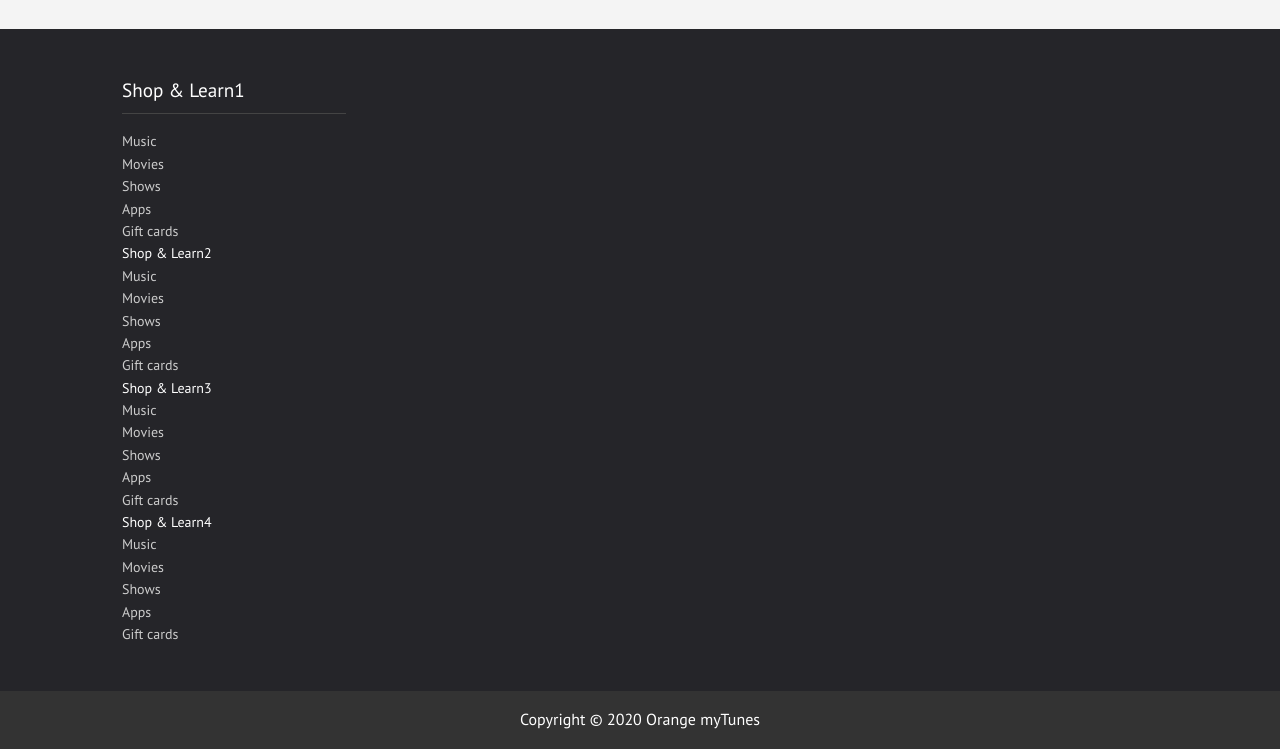
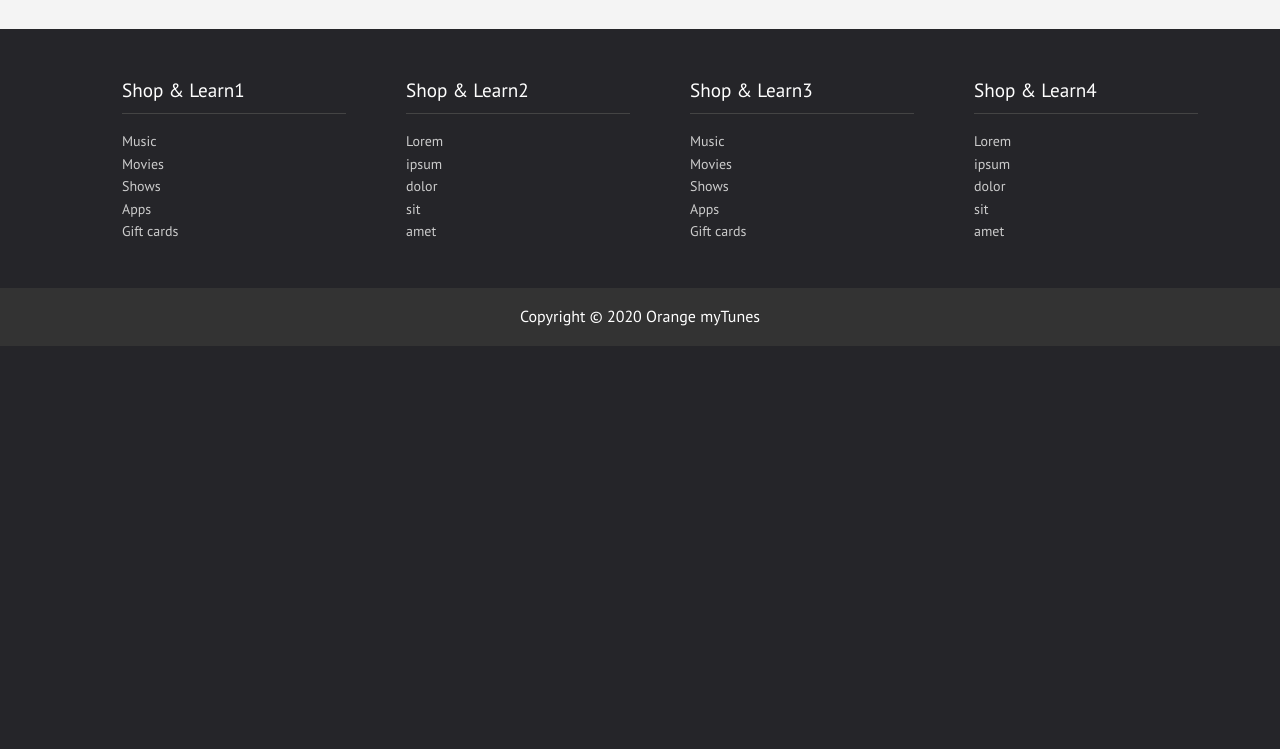
Before and after one commit to dedeogluhu/js-practice, a plain HTML site: page web-page-demo/src/index.html in a window 1280 px wide. Shown: the part 4651-5400 px from the top of the page. After the commit the page ends 4997 px from the top, so only its background shows below. Drawn offline with nearby package versions, Linux system fonts and the light colour scheme.

Commit message:
fixed footer

```diff
--- a/web-page-demo/src/index.html
+++ b/web-page-demo/src/index.html
@@ -138,27 +138,31 @@
                     <li><a href="#">Shows</a></li>
                     <li><a href="#">Apps</a></li>
                     <li><a href="#">Gift cards</a></li>
+                </ul>
+                <ul>
 
                     <li>Shop & Learn2</li>
-                    <li><a href="#">Music</a></li>
-                    <li><a href="#">Movies</a></li>
-                    <li><a href="#">Shows</a></li>
-                    <li><a href="#">Apps</a></li>
-                    <li><a href="#">Gift cards</a></li>
-
+                    <li><a href="#">Lorem</a></li>
+                    <li><a href="#">ipsum</a></li>
+                    <li><a href="#">dolor</a></li>
+                    <li><a href="#">sit</a></li>
+                    <li><a href="#">amet</a></li>
+                </ul>
+                <ul>
                     <li>Shop & Learn3</li>
                     <li><a href="#">Music</a></li>
                     <li><a href="#">Movies</a></li>
                     <li><a href="#">Shows</a></li>
                     <li><a href="#">Apps</a></li>
                     <li><a href="#">Gift cards</a></li>
-
+                </ul>
+                <ul>
                     <li>Shop & Learn4</li>
-                    <li><a href="#">Music</a></li>
-                    <li><a href="#">Movies</a></li>
-                    <li><a href="#">Shows</a></li>
-                    <li><a href="#">Apps</a></li>
-                    <li><a href="#">Gift cards</a></li>
+                    <li><a href="#">Lorem</a></li>
+                    <li><a href="#">ipsum</a></li>
+                    <li><a href="#">dolor</a></li>
+                    <li><a href="#">sit</a></li>
+                    <li><a href="#">amet</a></li>
                 </ul>
             </div>
         </div>
```
